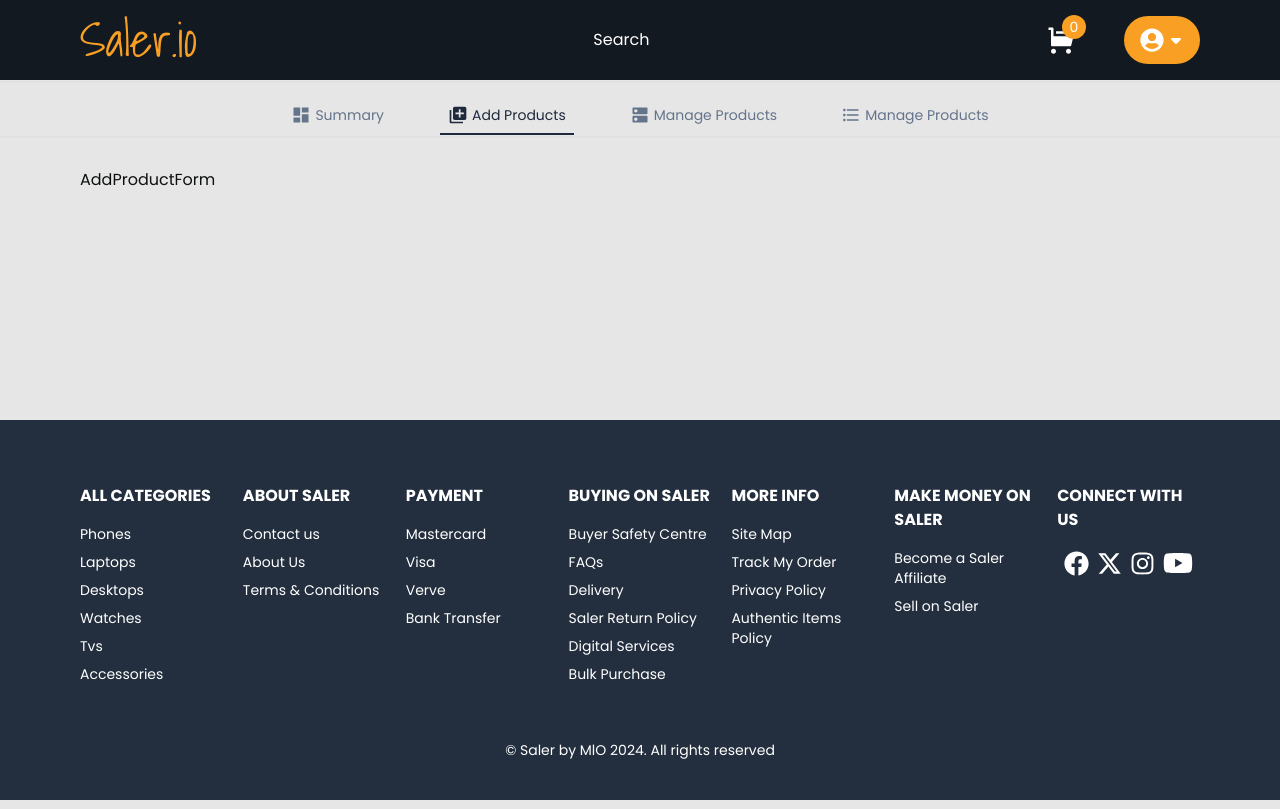
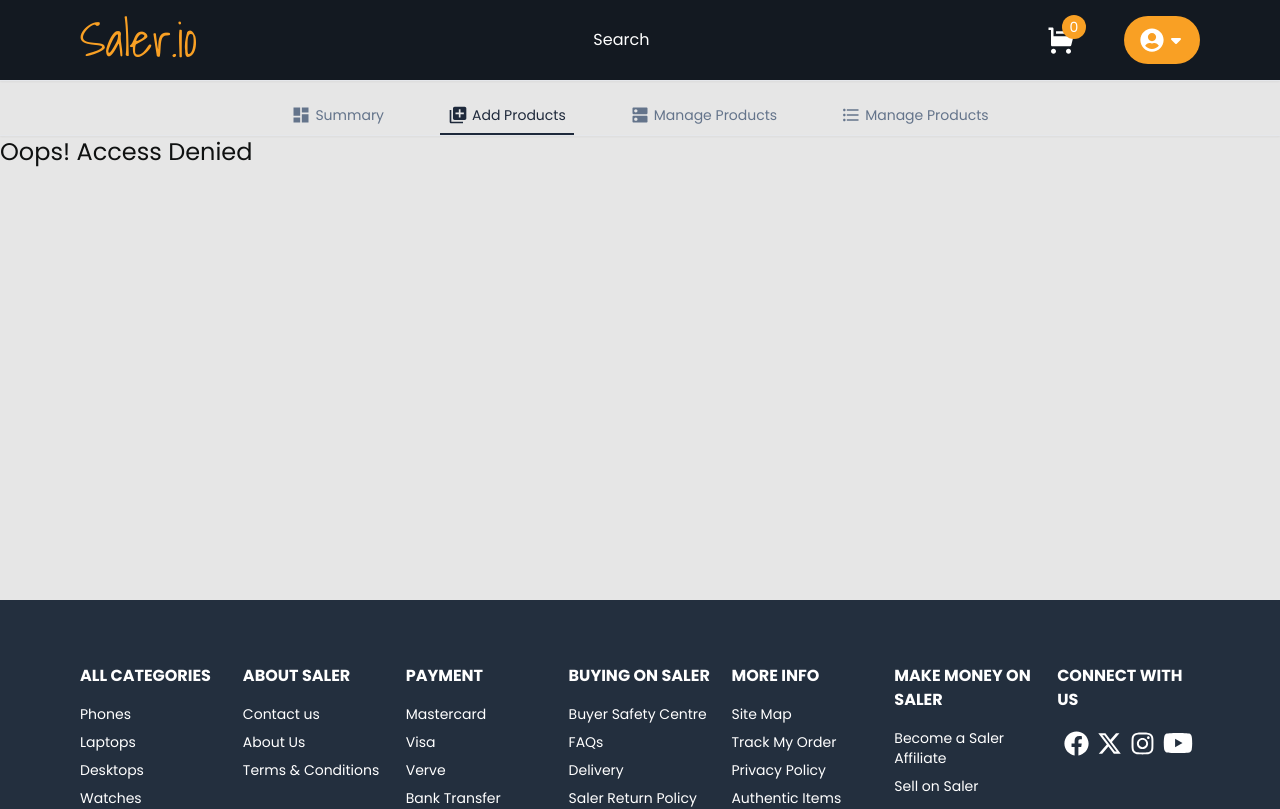
Before and after one commit to MLO-OLAGUNJU/Saler-ecommerce-website, a Next.js app: page /admin/add-products in a window 1280 px wide. Shown: the top 809 px of the page. Built offline with nearby package versions, Linux system fonts and the light colour scheme; no server answers.

Commit message:
saler ecommerce website

```diff
--- a/app/admin/add-products/page.tsx
+++ b/app/admin/add-products/page.tsx
@@ -1,12 +1,23 @@
 import React from "react";
 import AddProductForm from "./AddProductForm";
 import Container from "@/app/components/Container";
+import FormWrap from "@/app/components/FormWrap";
+import { getCurrentUser } from "@/actions/getCurrentUser";
+import NullData from "@/app/components/NullData";
 
-const AddProducts = () => {
+const AddProducts = async () => {
+  const currentUser = await getCurrentUser();
+
+  if (!currentUser || currentUser.role !== "ADMIN") {
+    return <NullData title="Oops! Access Denied" />;
+  }
+
   return (
     <div className="pt-8 text-[#0F1111] select-none ">
       <Container>
-        <AddProductForm />
+        <FormWrap>
+          <AddProductForm />
+        </FormWrap>
       </Container>
     </div>
   );
--- /dev/null
+++ b/app/components/NullData.tsx
@@ -0,0 +1,14 @@
+import React from "react";
+
+interface NullDataProps {
+  title: string;
+}
+const NullData: React.FC<NullDataProps> = ({ title }) => {
+  return (
+    <div className="w-full h-[50vh] items-center justify-center text-xl md:text-2xl">
+      <p className="font-medium">{title}</p>
+    </div>
+  );
+};
+
+export default NullData;
```
